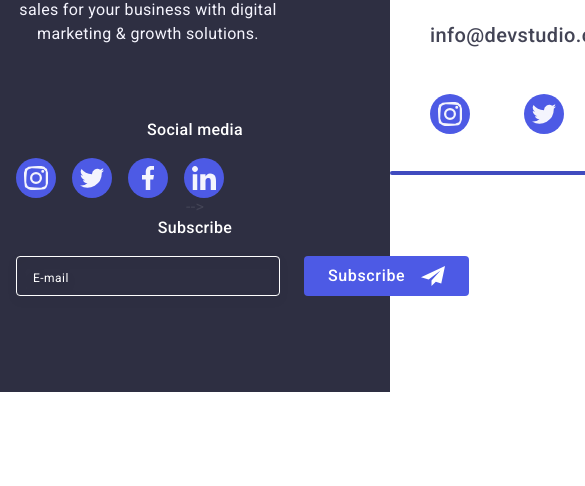
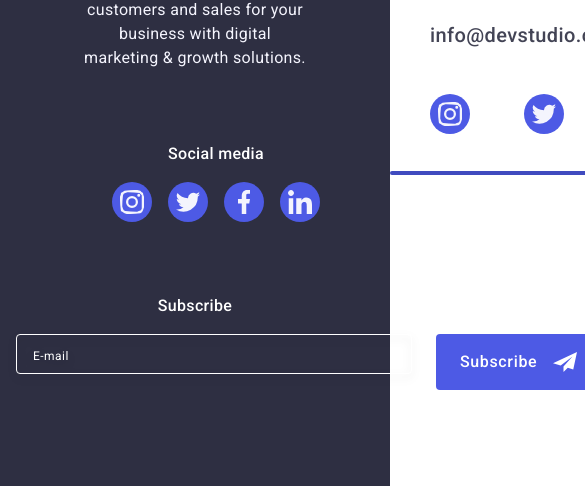
Before and after one commit to MartaShchur/goit-markup-hw-07, a plain HTML site: page index.html in a window 390 px wide. Shown: the part 670-1156 px from the top of the page, 585 px wide, since content can reach past the window. Before the commit the page ends 1062 px from the top, so only its background shows below. Drawn offline with nearby package versions, Linux system fonts and the light colour scheme.

Commit message:
fix footer

```diff
--- a/css/styles.css
+++ b/css/styles.css
@@ -637,7 +637,6 @@ p{
 @media only screen and (min-width: 768px) {
     .footer-page {
         display: flex;
-        flex-wrap: wrap;
         gap: 24px;
         align-items: baseline;
     }
@@ -646,12 +645,11 @@ p{
 @media only screen and (min-width: 1158px) {
     .footer-page {
         display: flex;
-        align-items: baseline;
     }
 }
 
 .footer-content {
-    padding-bottom: 72px;
+    margin: 0 66px 72px;
 }
 
 @media only screen and (min-width: 1158px) {
@@ -664,8 +662,8 @@ p{
     background-color: var(--dark-bg-color);
     padding-top: 96px;
     padding-bottom: 96px;
-    margin-left: auto;
-    margin-right: auto;
+    /* margin-left: auto;
+    margin-right: auto;    */
 }
 
 @media only screen and (min-width: 1158px) {
@@ -697,12 +695,10 @@ p{
 }
 
 .footer-text{
-    font-family:var(--primary-font);
     font-size: 16px;
     line-height: 1.5;
     letter-spacing: 0.02em;
     color: var(--footer-text-color);
-    max-width: 264px;
 }
 
 @media screen and (max-width: 767px){
@@ -733,6 +729,15 @@ p{
 .social-logo{
     display: flex;
     gap: 16px;
+    align-items: center;
+    justify-content: center;
+}
+
+ @media screen and (min-width: 1158px) {
+    .social-logo {
+    display: flex;
+    gap: 16px;
+}
 }
 
 .social-item{
@@ -763,13 +768,24 @@ p{
     fill: var(--footer-text-color);
 }
 
+.social-media-nav {
+    margin: 0 96px 72px;
+    width: 208px;
+    height: 80px;
+}
+
+
 /* Subscribe */
 
+.subscribe-wrapper{
+  display: flex;
+  flex-direction: column;
+}
 
 @media screen and (min-width: 768px){
  .subscribe-wrapper {
     display: flex;
-    align-items: baseline;
+    flex-wrap: wrap;
     gap: 24px;
 }
 }
@@ -780,8 +796,6 @@ p{
         }
 }
 
-
-
 .subscribe-text{
     font-weight: 500;
     font-size: 16px;
@@ -790,6 +804,14 @@ p{
     color: var(--light-text-color);
     margin-bottom: 16px;
 }
+
+@media screen and (max-width: 768px) {
+    .subscribe-text {
+        text-align: center;
+    }
+}
+
+
 
 .footer-form{
     display: flex;
@@ -810,6 +832,15 @@ p{
     color: var(--light-text-color);
 }
 
+@media screen and (max-width: 767px) {
+    .subscribe-form-input {
+        margin: 0 0 16px;
+        padding: 8px 16px;
+        width: 396px;
+        height: 40px;
+    }
+}
+
 .subscribe-form-input::placeholder{
     font-weight: 400;
     font-size: 12px;
@@ -823,27 +854,34 @@ p{
     padding-top: 8px;
 }
 
-.subscribe-form-btn{
+.subscribe-form-btn {
     font-family: inherit;
     font-size: 16px;
     font-weight: 500;
     line-height: 1.5;
     display: flex;
-    align-items: center;
     text-align: center;
     letter-spacing: 0.04em;
     color: var(--light-text-color);
-    display: flex;
     align-items: center;
     padding: 8px 24px;
     gap: 16px;
-    background-color:var(--logo-color);
+    background-color: var(--logo-color);
     border-radius: 4px;
     color: var(--light-text-color);
     fill: #ffffff;
     border: none;
     border-color: transparent;
 }
+
+@media only screen and (max-width: 767) {
+    .subscribe-form-btn{
+      margin: 0;
+    }
+}
+
+
+
 
 .subscribe-form-btn .btn-text:hover,
 .subscribe-form-btn .btn-text:focus{
--- a/index.html
+++ b/index.html
@@ -382,7 +382,7 @@
             growth solutions.
           </p>
         </div>
-        <div>
+        <div class="social-media-nav">
           <p class="social-text">Social media</p>
           <ul class="social-logo list">
             <li class="social-item">
@@ -414,7 +414,7 @@
               </a>
             </li>
           </ul>
-        </div> -->
+        </div>
 
     <!-- Footer section Forms-->
 
```
